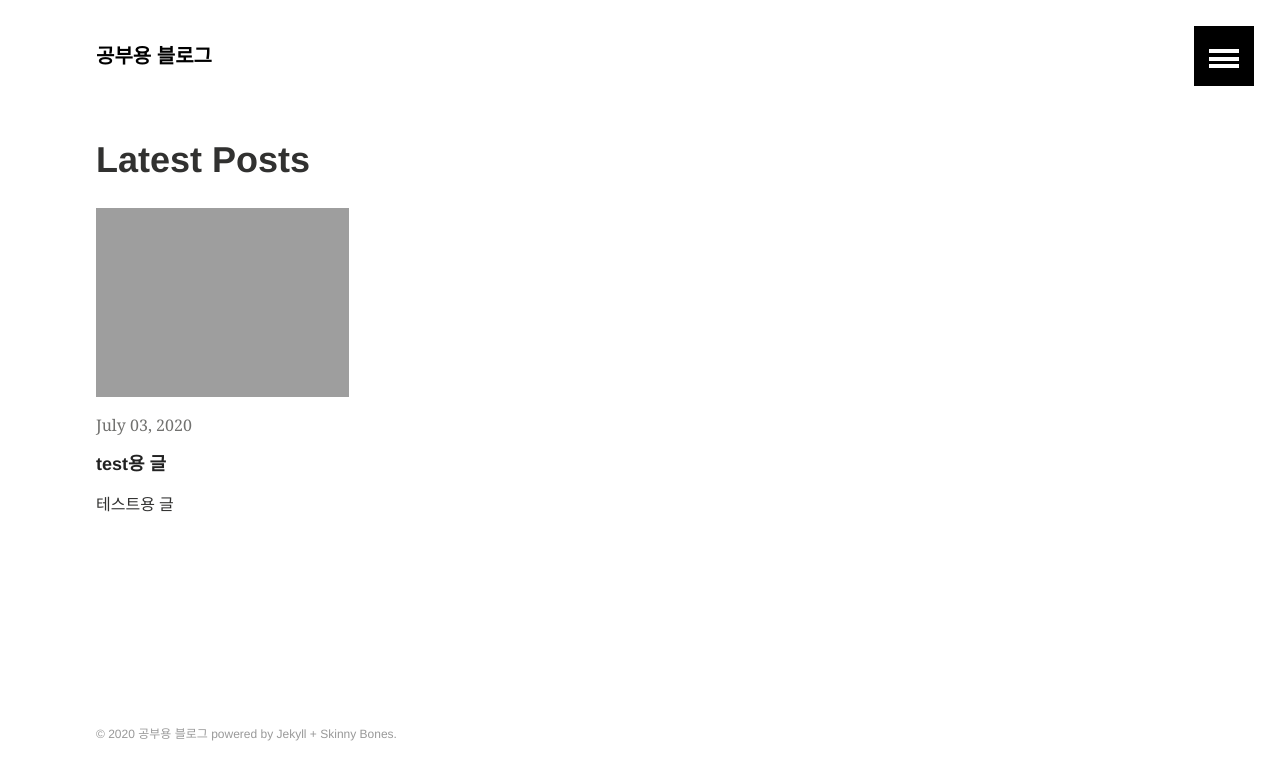
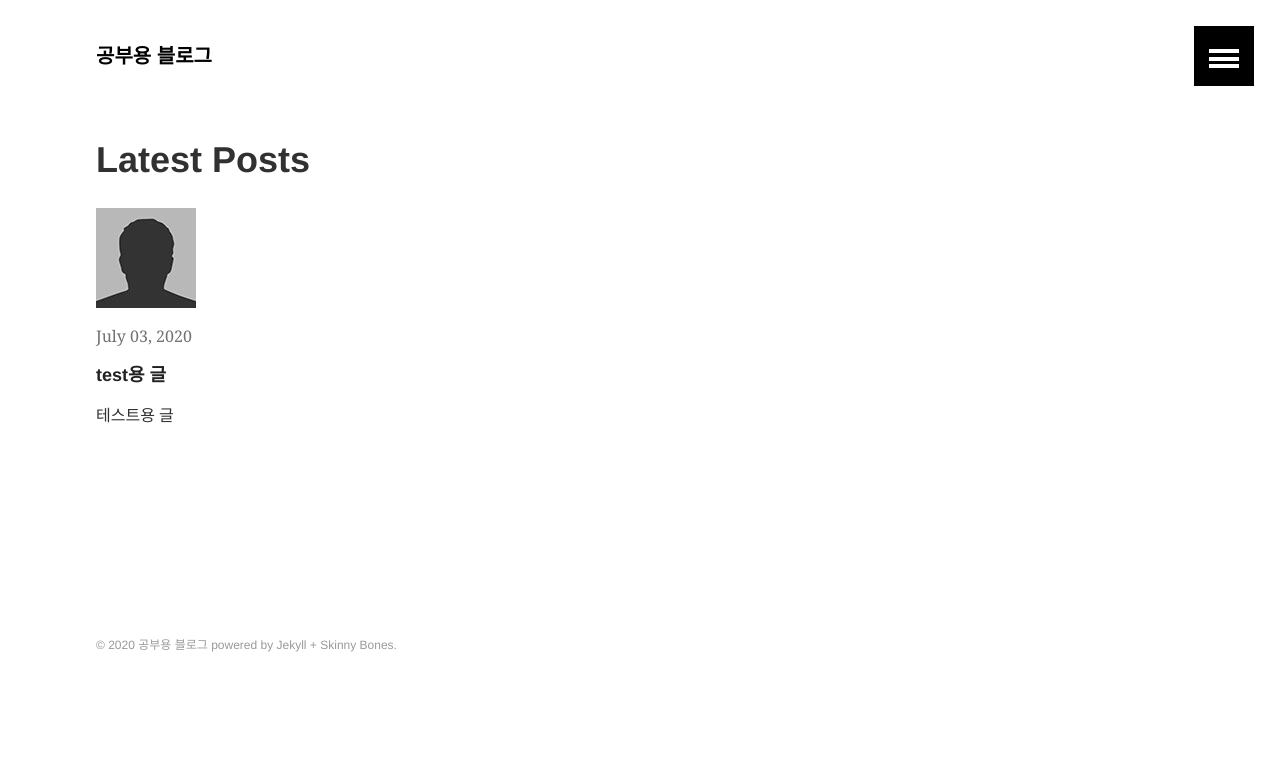
Before and after one commit to HongjaeKwak/HongjaeKwak.github.io, a Jekyll site: the page built from index.md, in a window 1280 px wide. Shown: the top 780 px of the page. Built offline with Jekyll 4.4.1, drawn with Linux system fonts in a browser that asks for light colours.

Commit message:
이미지

```diff
--- a/_config.yml
+++ b/_config.yml
@@ -3,7 +3,7 @@
 title: "공부용 블로그"
 description: "ML & DL"
 logo: # 120x120 px default image used for Twitter summary card
-teaser: # 400x250 px default teaser image used in image archive grid
+teaser: bio-photo.jpg # 400x250 px default teaser image used in image archive grid
 locale: kr
 url: https://hongjaekwak.github.io/
 feed:
```
